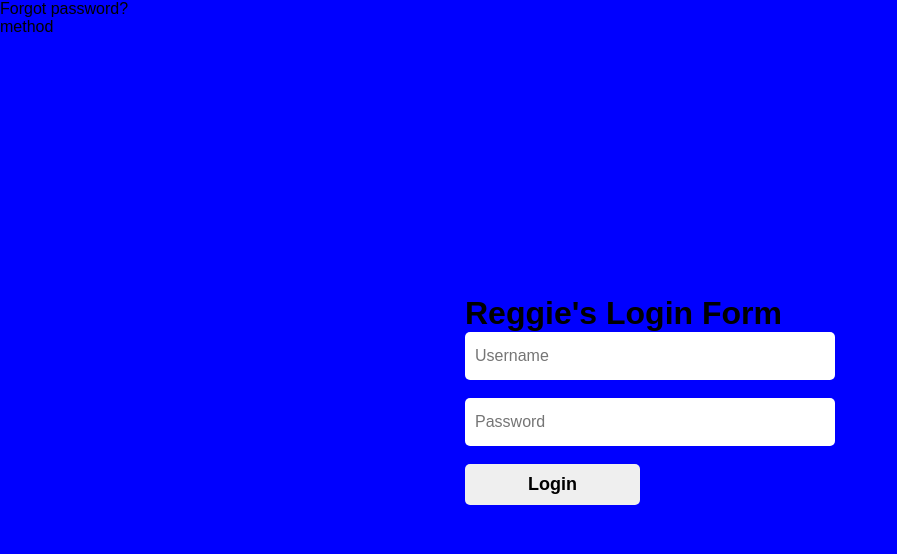
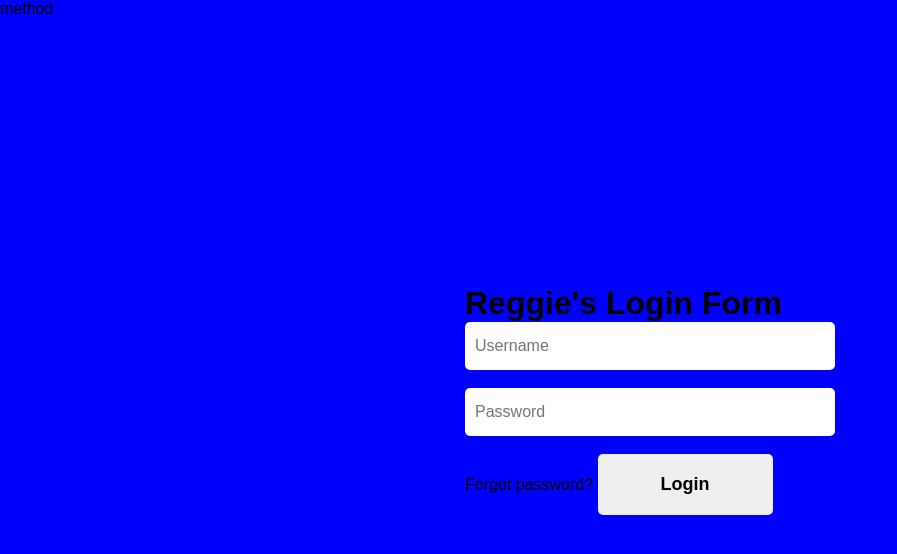
Before and after one commit to MoloroMalepe/Reggie-s_Project, a PHP site: page / in a window 1280 px wide. Shown: the top 554 px of the page, without its empty margins (0-897 px from the left). Run offline with PHP 8.4, Linux system fonts and the light colour scheme.

Commit message:
The files are being committed

```diff
--- a/index.php
+++ b/index.php
@@ -25,14 +25,12 @@
 </div>
 
     <br>
-    <button type="Login">Login</button>
+    <label>
+            Forgot password?
+        </label> <button type="Login">Login</button>
     </form>
     </div>
 
-    <div>
-        <label>
-            Forgot password?
-        </label>
-    </div>
+
  method </body>
 </html>
--- a/styles.css
+++ b/styles.css
@@ -28,7 +28,7 @@ body{
     font-size: 18px;
     font-weight: bold;
     width:50%;
-    padding:10px 15px;
+    padding:20px 25px;
     border-radius: 5px;
     border: 0;
 
```
